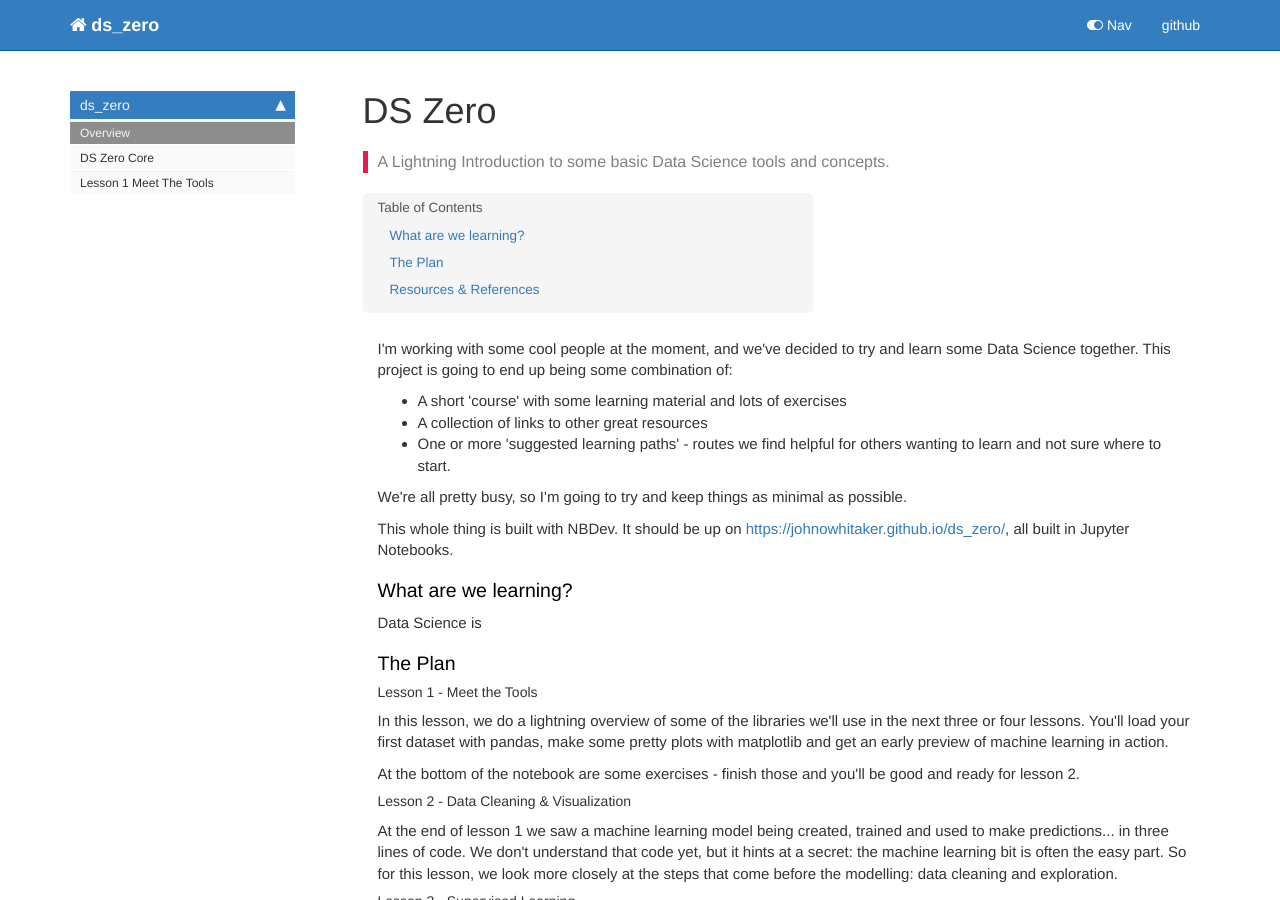
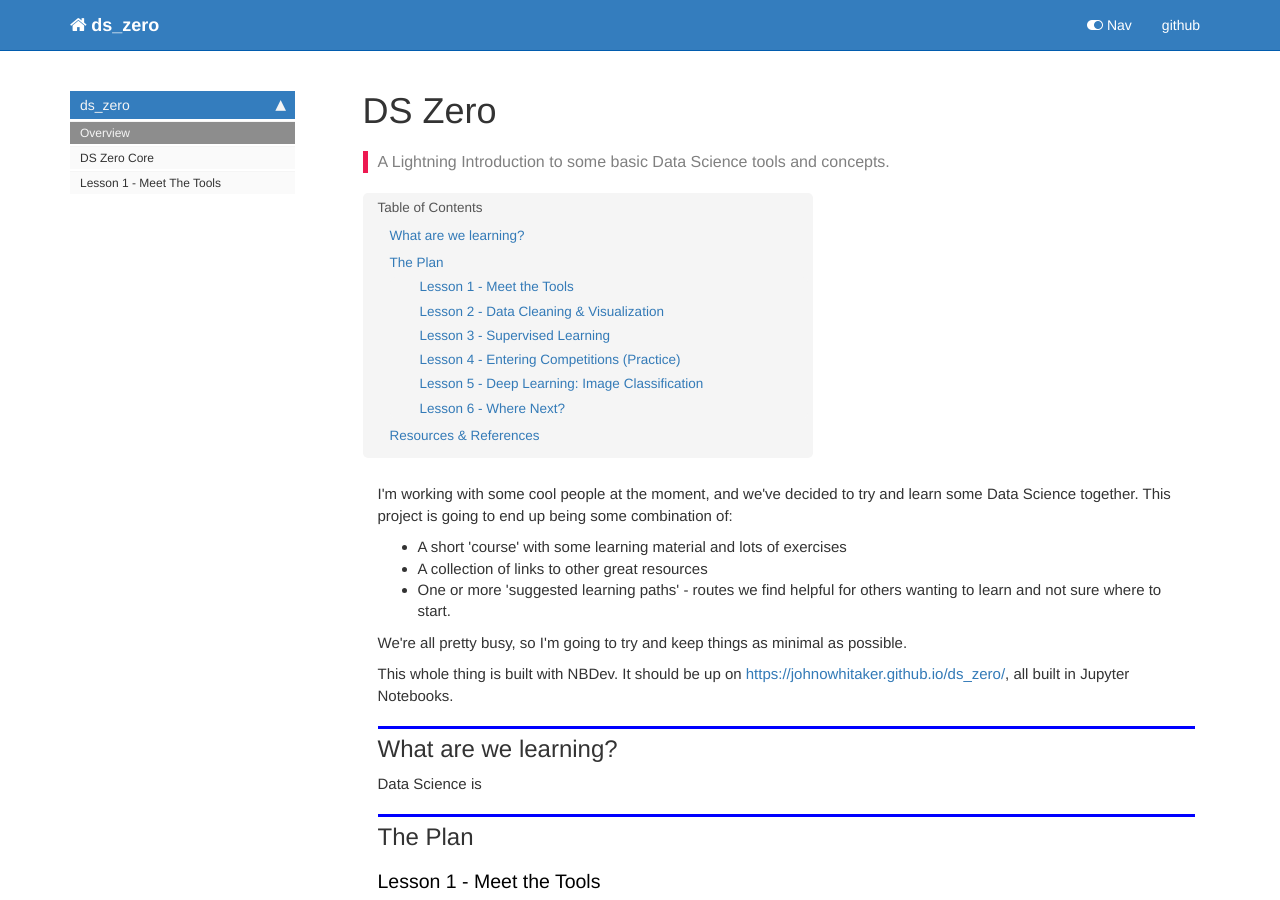
Before and after one commit to johnowhitaker/ds_zero, a Jekyll site: the page built from docs/index.html, in a window 1280 px wide and 900 px high. Built offline with Jekyll 4.4.1, drawn with Linux system fonts in a browser that asks for light colours; nearby versions of some CDN libraries; comment, search, counter and statistics services are not loaded.

Commit message:
Cosmetic Changes

```diff
--- a/docs/Meet_The_Tools.html
+++ b/docs/Meet_The_Tools.html
@@ -1,6 +1,6 @@
 ---
 
-title: Lesson 1 Meet The Tools
+title: Lesson 1 - Meet The Tools
 
 
 keywords: fastai
--- a/docs/_data/sidebars/home_sidebar.yml
+++ b/docs/_data/sidebars/home_sidebar.yml
@@ -13,7 +13,7 @@
       title: DS Zero Core
       url: core.html
     - output: web,pdf
-      title: Lesson 1 Meet The Tools
+      title: Lesson 1 - Meet The Tools
       url: Meet_The_Tools.html
     output: web
     title: ds_zero
--- a/docs/index.html
+++ b/docs/index.html
@@ -45,27 +45,27 @@
 </div>
 <div class="cell border-box-sizing text_cell rendered"><div class="inner_cell">
 <div class="text_cell_render border-box-sizing rendered_html">
-<h3 id="What-are-we-learning?">What are we learning?<a class="anchor-link" href="#What-are-we-learning?"> </a></h3><p>Data Science is</p>
+<h2 id="What-are-we-learning?">What are we learning?<a class="anchor-link" href="#What-are-we-learning?"> </a></h2><p>Data Science is</p>
 
 </div>
 </div>
 </div>
 <div class="cell border-box-sizing text_cell rendered"><div class="inner_cell">
 <div class="text_cell_render border-box-sizing rendered_html">
-<h3 id="The-Plan">The Plan<a class="anchor-link" href="#The-Plan"> </a></h3><h5 id="Lesson-1---Meet-the-Tools">Lesson 1 - Meet the Tools<a class="anchor-link" href="#Lesson-1---Meet-the-Tools"> </a></h5><p>In this lesson, we do a lightning overview of some of the libraries we'll use in the next three or four lessons. You'll load your first dataset with pandas, make some pretty plots with matplotlib and get an early preview of machine learning in action.</p>
+<h2 id="The-Plan">The Plan<a class="anchor-link" href="#The-Plan"> </a></h2><h3 id="Lesson-1---Meet-the-Tools">Lesson 1 - Meet the Tools<a class="anchor-link" href="#Lesson-1---Meet-the-Tools"> </a></h3><p>In this lesson, we do a lightning overview of some of the libraries we'll use in the next three or four lessons. You'll load your first dataset with pandas, make some pretty plots with matplotlib and get an early preview of machine learning in action.</p>
 <p>At the bottom of the notebook are some exercises - finish those and you'll be good and ready for lesson 2.</p>
-<h5 id="Lesson-2---Data-Cleaning-&amp;-Visualization">Lesson 2 - Data Cleaning &amp; Visualization<a class="anchor-link" href="#Lesson-2---Data-Cleaning-&amp;-Visualization"> </a></h5><p>At the end of lesson 1 we saw a machine learning model being created, trained and used to make predictions... in three lines of code. We don't understand that code yet, but it hints at a secret: the machine learning bit is often the easy part. So for this lesson, we look more closely at the steps that come before the modelling: data cleaning and exploration.</p>
-<h5 id="Lesson-3---Supervised-Learning">Lesson 3 - Supervised Learning<a class="anchor-link" href="#Lesson-3---Supervised-Learning"> </a></h5><p>With some basics covered, let's revisit the machine learning example from lesson one and build on that, exploring some of the different kinds of tasks you may encounter, playing with different methods and learning how to choose the best tool for the job.</p>
-<h5 id="Lesson-4---Entering-Competitions-(Practice)">Lesson 4 - Entering Competitions (Practice)<a class="anchor-link" href="#Lesson-4---Entering-Competitions-(Practice)"> </a></h5><p>Putting the lessons into practice, and learning some extra tips to make our models better.</p>
-<h5 id="Lesson-5---Deep-Learning:-Image-Classification">Lesson 5 - Deep Learning: Image Classification<a class="anchor-link" href="#Lesson-5---Deep-Learning:-Image-Classification"> </a></h5><p>Image Classification is one of the most popular applications of deep learning. This lesson shows how easy it can be, and gives a starting point for going deeper into this topic.</p>
-<h5 id="Lesson-6---Where-Next?">Lesson 6 - Where Next?<a class="anchor-link" href="#Lesson-6---Where-Next?"> </a></h5><p>There are many topics not covered here - where would one go to lern more? A collection of resources and suggestions, as well as some final project ideas</p>
+<h3 id="Lesson-2---Data-Cleaning-&amp;-Visualization">Lesson 2 - Data Cleaning &amp; Visualization<a class="anchor-link" href="#Lesson-2---Data-Cleaning-&amp;-Visualization"> </a></h3><p>At the end of lesson 1 we saw a machine learning model being created, trained and used to make predictions... in three lines of code. We don't understand that code yet, but it hints at a secret: the machine learning bit is often the easy part. So for this lesson, we look more closely at the steps that come before the modelling: data cleaning and exploration.</p>
+<h3 id="Lesson-3---Supervised-Learning">Lesson 3 - Supervised Learning<a class="anchor-link" href="#Lesson-3---Supervised-Learning"> </a></h3><p>With some basics covered, let's revisit the machine learning example from lesson one and build on that, exploring some of the different kinds of tasks you may encounter, playing with different methods and learning how to choose the best tool for the job.</p>
+<h3 id="Lesson-4---Entering-Competitions-(Practice)">Lesson 4 - Entering Competitions (Practice)<a class="anchor-link" href="#Lesson-4---Entering-Competitions-(Practice)"> </a></h3><p>Putting the lessons into practice, and learning some extra tips to make our models better.</p>
+<h3 id="Lesson-5---Deep-Learning:-Image-Classification">Lesson 5 - Deep Learning: Image Classification<a class="anchor-link" href="#Lesson-5---Deep-Learning:-Image-Classification"> </a></h3><p>Image Classification is one of the most popular applications of deep learning. This lesson shows how easy it can be, and gives a starting point for going deeper into this topic.</p>
+<h3 id="Lesson-6---Where-Next?">Lesson 6 - Where Next?<a class="anchor-link" href="#Lesson-6---Where-Next?"> </a></h3><p>There are many topics not covered here - where would one go to lern more? A collection of resources and suggestions, as well as some final project ideas</p>
 
 </div>
 </div>
 </div>
 <div class="cell border-box-sizing text_cell rendered"><div class="inner_cell">
 <div class="text_cell_render border-box-sizing rendered_html">
-<h3 id="Resources-&amp;-References">Resources &amp; References<a class="anchor-link" href="#Resources-&amp;-References"> </a></h3><ul>
+<h2 id="Resources-&amp;-References">Resources &amp; References<a class="anchor-link" href="#Resources-&amp;-References"> </a></h2><ul>
 <li>Colab tips and tricks: <a href="https://amitness.com/2020/06/google-colaboratory-tips/">https://amitness.com/2020/06/google-colaboratory-tips/</a></li>
 <li>Lewis Tunstall's DS Lecture Notes: <a href="https://lewtun.github.io/dslectures/">https://lewtun.github.io/dslectures/</a></li>
 <li>The ultimate Matplotlib notebook: <a href="https://colab.research.google.com/drive/1Pfjg84GCoiT_7NNm0tQufu3dIwKduOIR?usp=sharing">https://colab.research.google.com/drive/1Pfjg84GCoiT_7NNm0tQufu3dIwKduOIR?usp=sharing</a> </li>
--- a/docs/sidebar.json
+++ b/docs/sidebar.json
@@ -2,6 +2,6 @@
   "ds_zero": {
     "Overview": "/",
     "DS Zero Core": "core.html",
-    "Lesson 1 Meet The Tools": "Meet_The_Tools.html"
+    "Lesson 1 - Meet The Tools": "Meet_The_Tools.html"
   }
 }
```
Also changed, not shown: other parts of docs/Meet_The_Tools.html (+1 -1 lines), README.md, 2 other files.
